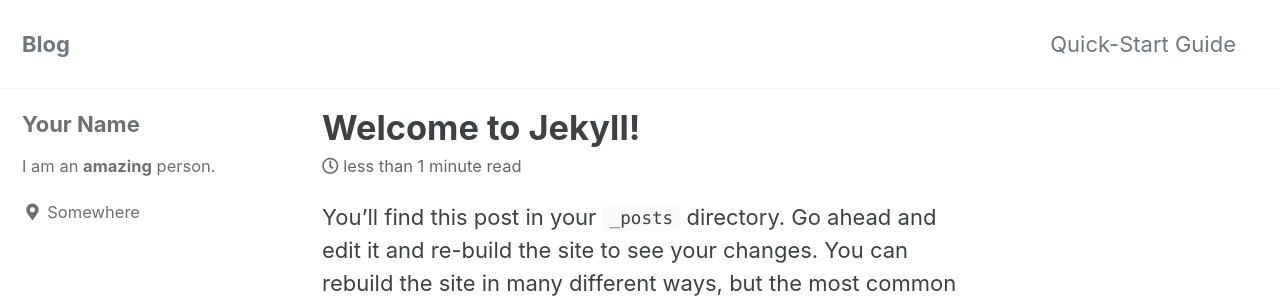
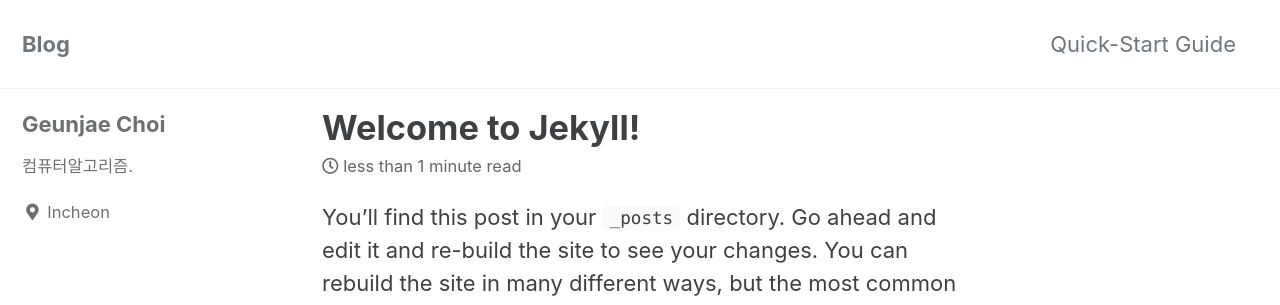
Before and after one commit to champgj/champgj.github.io, a Jekyll site: the page built from _posts/2021-03-12-welcome-to-jekyll.markdown, in a window 1280 px wide. Shown: the top 305 px of the page. Built offline with Jekyll 4.4.1, drawn with Linux system fonts in a browser that asks for light colours; cached includes are drawn as plain includes.

Commit message:
mmistake-theme

```diff
--- a/_config.yml
+++ b/_config.yml
@@ -94,10 +94,10 @@ analytics:
 
 # Site Author
 author:
-  name             : "Your Name"
+  name             : "Geunjae Choi"
   avatar           : # path of avatar image, e.g. "/assets/images/bio-photo.jpg"
-  bio              : "I am an **amazing** person."
-  location         : "Somewhere"
+  bio              : "컴퓨터알고리즘."
+  location         : "Incheon"
   email            :
   links:
     - label: "Email"
```
